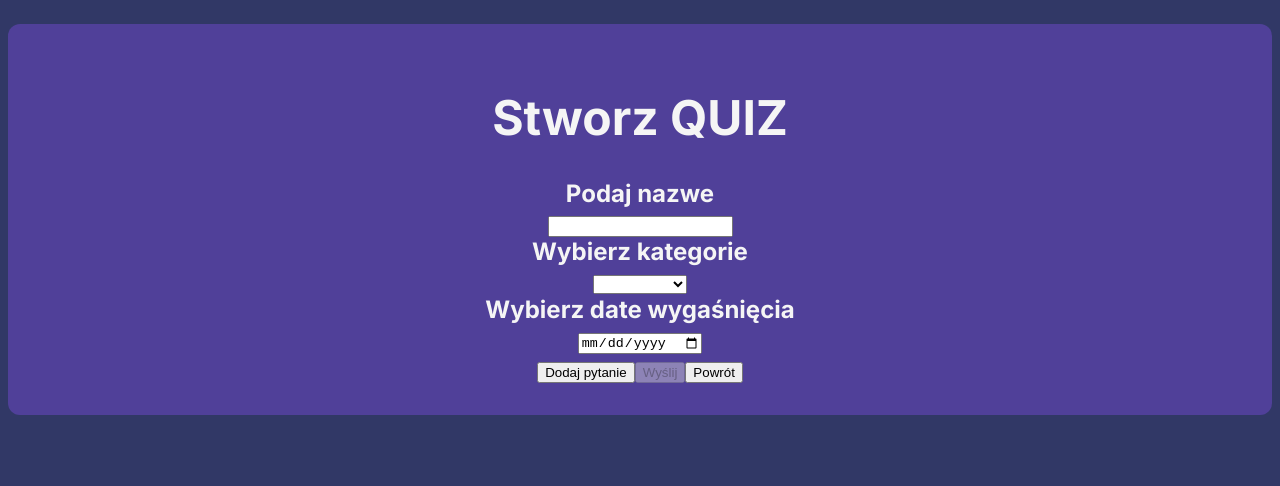
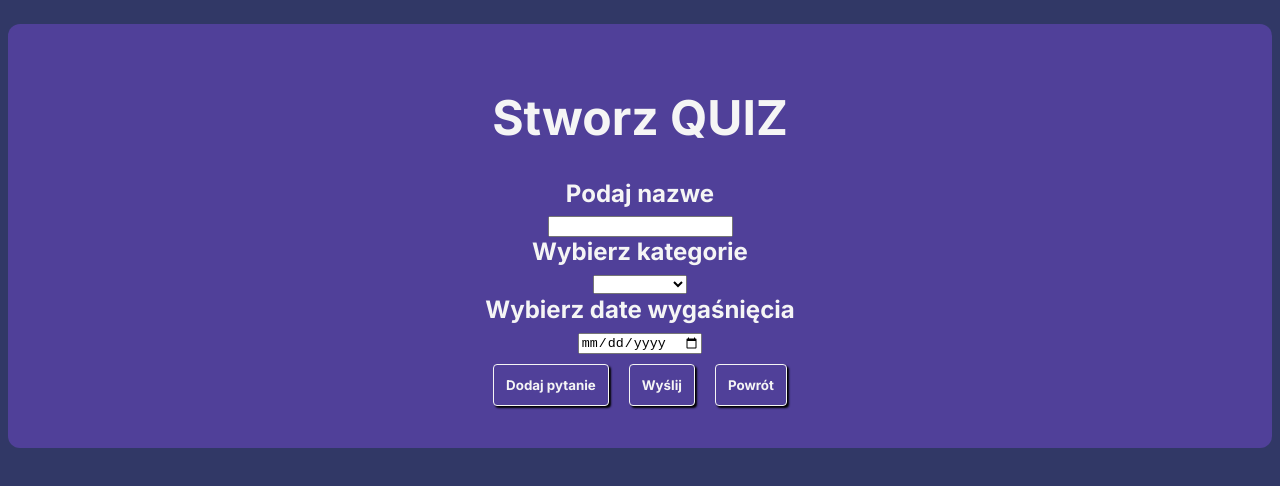
Before and after one commit to Squezer123/AngularProject, an Angular app: page /quiz-form in a window 1280 px wide. Shown: the top 486 px of the page. Built offline with nearby package versions, Linux system fonts and the light colour scheme.

Commit message:
css do buttonów w formularzu

```diff
--- a/src/app/quiz-form/quiz-form.component.html
+++ b/src/app/quiz-form/quiz-form.component.html
@@ -23,12 +23,12 @@
           <input type="text" formControlName="odp4"><br>
           <label>Podaj numer poprawnej odpowiedzi</label><br>
           <input type="number" [disabled]="form.invalid" formControlName="nrPoprawnejOdp"><br>
-          <button type="button" (click)="removePytanie(i)">Usuń pytanie</button><br>
+          <button type="button" class="btn" (click)="removePytanie(i)">Usuń pytanie</button><br>
       </ng-container>
     </ng-container>
 
-    <button type="button" (click)="addPytanie()">Dodaj pytanie</button>
-    <button type="submit" [disabled]=form.invalid>Wyślij</button>
-    <button type="button" (click)="return()">Powrót</button>
+    <button type="button" class="btn" (click)="addPytanie()">Dodaj pytanie</button>
+    <button type="submit" class="btn" [disabled]=form.invalid>Wyślij</button>
+    <button type="button" class="btn" (click)="return()">Powrót</button>
   </form>
 </div>
--- a/src/app/quiz-form/quiz-form.component.scss
+++ b/src/app/quiz-form/quiz-form.component.scss
@@ -17,3 +17,16 @@
   font-size: 12px;
   margin-top: 5px;
 }
+.btn {
+  color: whitesmoke;
+  padding: 0.75rem;
+  border-radius: 0.25rem;
+  font-weight: bold;
+  cursor: pointer;
+  font-family: 'Inter', sans-serif;
+  width: fit-content;
+  background: #504099;
+  border: solid whitesmoke 1px;
+  box-shadow: black 2px 2px 2px;
+  margin: 10px;
+}
```
